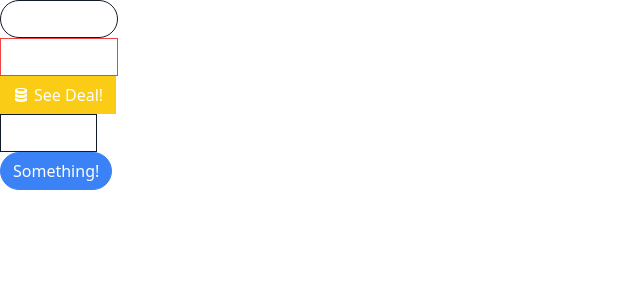
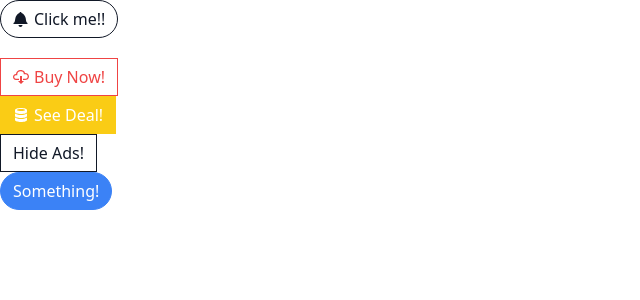
Before and after one commit to rayvafa/react-components, a React (Create React App) app: page / in a window 1280 px wide. Shown: the top 300 px of the page, without its empty margins (0-640 px from the left). Built offline with nearby package versions, Linux system fonts and the light colour scheme.

Commit message:
fix a bug

```diff
--- a/src/App.js
+++ b/src/App.js
@@ -9,7 +9,7 @@
   return (
     <div>
       <div>
-        <Button secondary outline rounded onClick={handleClick}>
+        <Button secondary outline rounded className="mb-5" onClick={handleClick}>
           <GoBell />
           Click me!!
         </Button>
--- a/src/components/Button.js
+++ b/src/components/Button.js
@@ -11,14 +11,15 @@
                   rounded,
                   ...rest
                 }) {
-  const classes = className('flex items-center px-3 py-1.5 border', {
-    'border-blue-500 bg-blue-500 text-white': primary,
-    'border-gray-900 bg-gray-900 text-white': secondary,
-    'border-green-500 bg-green-500 text-white': success,
-    'border-yellow-400 bg-yellow-400 text-white': warning,
-    'border-red-500 bg-red-500 text-white': danger,
+  const classes = className(rest.className, 'flex items-center px-3 py-1.5 border', {
+    'border-blue-500 bg-blue-500': primary,
+    'border-gray-900 bg-gray-900': secondary,
+    'border-green-500 bg-green-500': success,
+    'border-yellow-400 bg-yellow-400': warning,
+    'border-red-500 bg-red-500': danger,
     'rounded-full': rounded,
     'bg-white': outline,
+    'text-white': !outline,
     'text-blue-500': outline && primary,
     'text-gray-900': outline && secondary,
     'text-green-500': outline && success,
```
